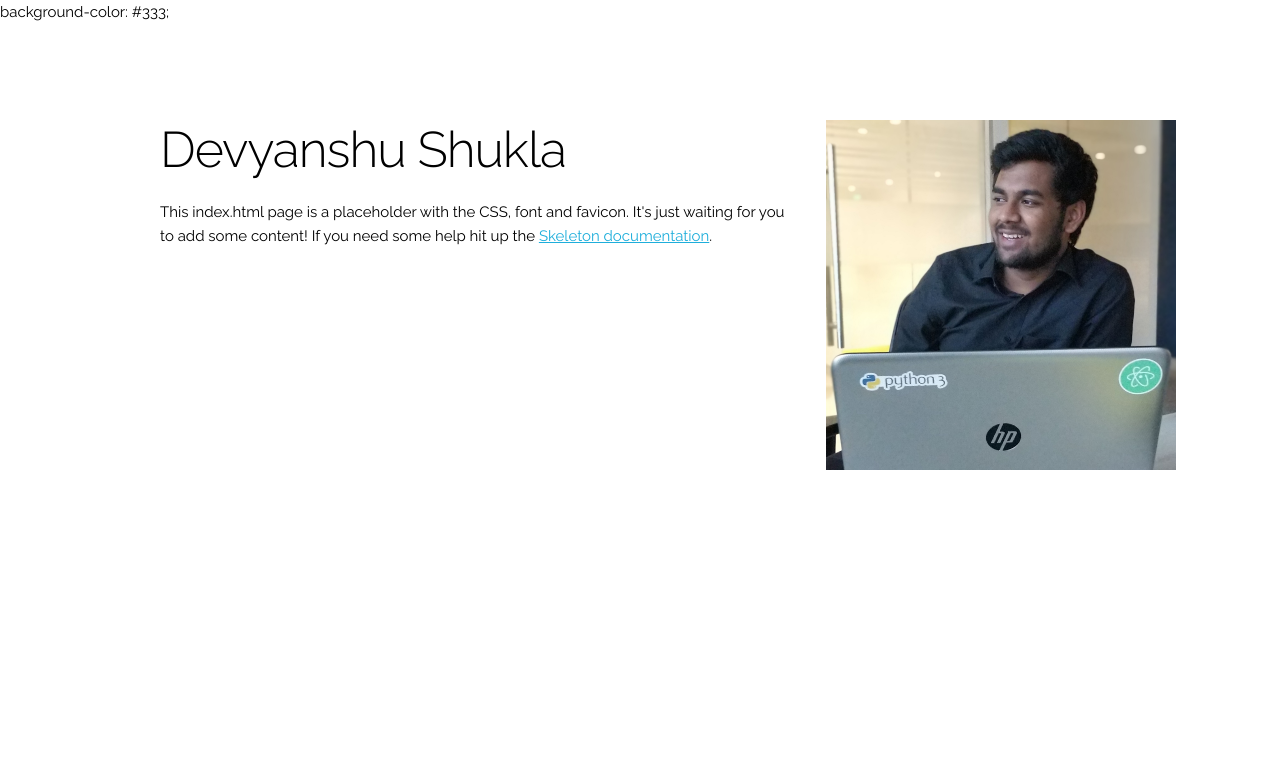
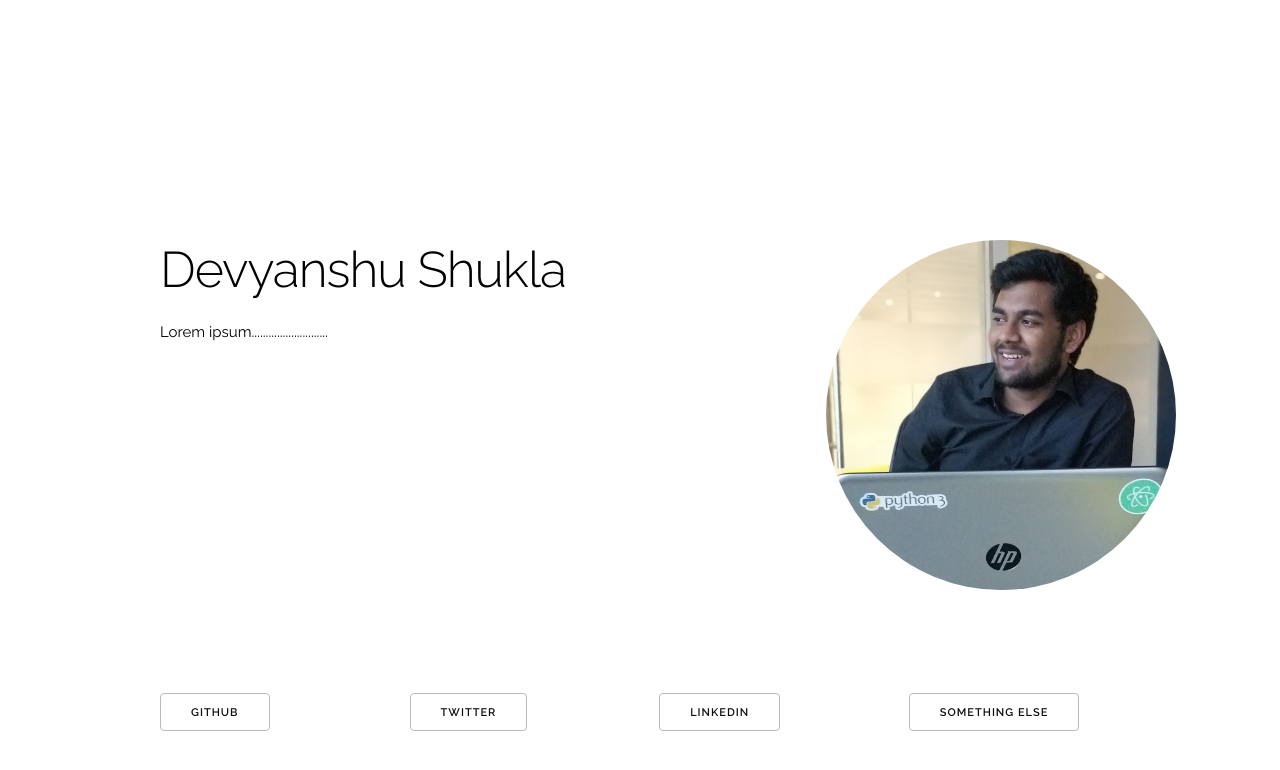
Before and after one commit to Devyanshu/Devyanshu.github.io, a plain HTML site: page skel/index.html in a window 1280 px wide. Drawn offline with Linux system fonts and the light colour scheme.

Commit message:
added social buttons

```diff
--- a/skel/css/skeleton.css
+++ b/skel/css/skeleton.css
@@ -174,7 +174,7 @@ input[type="button"] {
   display: inline-block;
   height: 38px;
   padding: 0 30px;
-  color: #555;
+  color: rgb(15, 15, 15);
   text-align: center;
   font-size: 11px;
   font-weight: 600;
--- a/skel/index.html
+++ b/skel/index.html
@@ -9,7 +9,9 @@
     <title>Devyanshu Shukla</title>
     <meta name="description" content="">
     <meta name="author" content="">
-
+    <meta name="theme-color" content="#384452">
+    <meta name="msapplication-navbutton-color" content="#384452">
+    <meta name="apple-mobile-web-app-status-bar-style" content="#384452">
     <!-- Mobile Specific Metas
   –––––––––––––––––––––––––––––––––––––––––––––––––– -->
     <meta name="viewport" content="width=device-width, initial-scale=1">
@@ -21,11 +23,11 @@
     <!-- CSS
   –––––––––––––––––––––––––––––––––––––––––––––––––– -->
     <link rel="stylesheet" href="css/normalize.css">
-    <link rel="stylesheet" href="css/skeleton.css">background-color: #333;
+    <link rel="stylesheet" href="css/skeleton.css">
 
     <!-- Favicon
   –––––––––––––––––––––––––––––––––––––––––––––––––– -->
-    <link rel="icon" type="image/png" href="images/favicon.png">
+    <link rel="icon" type="image/png" href="images/fav.png">
 
 </head>
 
@@ -35,14 +37,27 @@
   –––––––––––––––––––––––––––––––––––––––––––––––––– -->
     <div class="container">
         <div class="row">
-            <div class="eight columns" style="margin-top: 10%">
+            <div class="eight columns" style="margin-top: 25%">
                 <h1>Devyanshu Shukla</h1>
-                <p>This index.html page is a placeholder with the CSS, font and favicon. It's just waiting for you to
-                    add some content! If you need some help hit up the <a href="http://www.getskeleton.com">Skeleton
-                        documentation</a>.</p>
+                <p>Lorem ipsum...........................</p>
             </div>
-            <div class="four columns" style="margin-top: 10%">
-                <img src="images/profile.jpg" height="350" width="350">
+            <div class="four columns" style="margin-top: 25%">
+                <img src="images/profile.jpg" height="350" width="350" style="border-radius: 50%">
+            </div>
+        </div>
+
+        <div class="row">
+            <div class="three columns" style="margin-top: 10%">
+                <a class="button" href="#">Github</a>
+            </div>
+            <div class="three columns" style="margin-top: 10%">
+                <a class="button" href="#">Twitter</a>
+            </div>
+            <div class="three columns" style="margin-top: 10%">
+                <a class="button" href="#">LinkedIn</a>
+            </div>
+            <div class="three columns" style="margin-top: 10%">
+                <a class="button" href="#">Something else</a>
             </div>
         </div>
     </div>
```
Also changed, not shown: skel/images/fav.png (added), skel/images/favicon.png (deleted).
